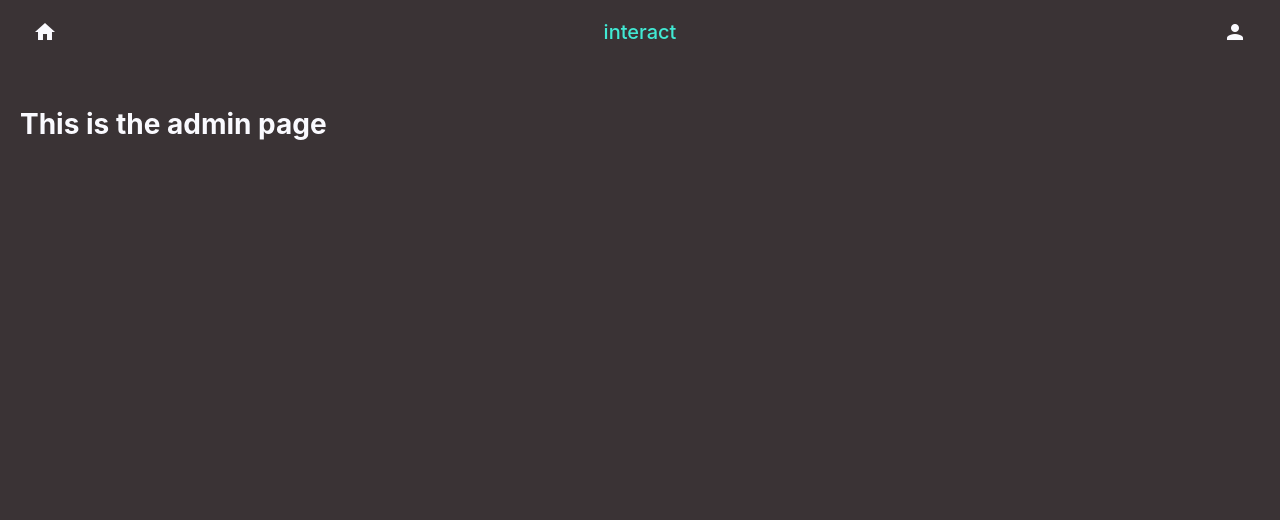
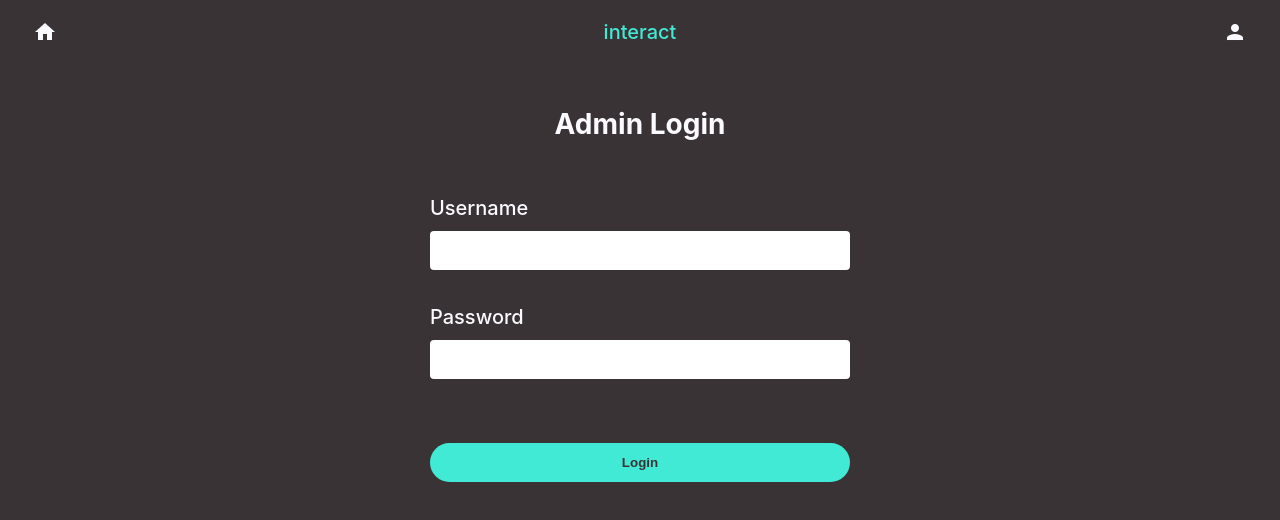
Before and after one commit to koozy0/interact-frontend, a React (Create React App) app: page /admin in a window 1280 px wide. Shown: the top 520 px of the page. Built offline with nearby package versions, Linux system fonts and the light colour scheme.

Commit message:
Update autocomplete functionality and add NotFound page, update Admin page UI

```diff
--- a/src/App.js
+++ b/src/App.js
@@ -2,9 +2,10 @@ import './App.css';
 
 import { Admin, Event, Navbar } from './components';
 import React, { Component } from 'react';
-import { Route, BrowserRouter as Router } from 'react-router-dom';
+import { Route, BrowserRouter as Router, Switch } from 'react-router-dom';
 
 import Home from './components/Home';
+import NotFound from './components/NotFound';
 import { Provider } from 'react-redux';
 import openSocket from 'socket.io-client';
 import store from './store';
@@ -23,9 +24,13 @@ class App extends Component {
         <Router>
           <div className='App'>
             <Navbar />
-            <Route exact path='/' component={Home} />
-            <Route path='/admin' component={Admin} />
-            <Route path='/events/:id' component={Event} />
+
+            <Switch>
+              <Route exact path='/' component={Home} />
+              <Route path='/admin' component={Admin} />
+              <Route path='/events/:id' component={Event} />
+              <Route component={NotFound} />
+            </Switch>
           </div>
         </Router>
       </Provider>
--- a/src/components/Admin.js
+++ b/src/components/Admin.js
@@ -4,10 +4,79 @@ export class Admin extends Component {
   render() {
     return (
       <div className='container'>
-        <h1>This is the admin page</h1>
+        <h1 style={styles.header}>Admin Login</h1>
+        <form style={styles.form}>
+          <div style={styles.inputGrp}>
+            <label for='username' style={styles.label}>
+              Username
+            </label>
+            <input
+              type='text'
+              id='username'
+              autocomplete='off'
+              style={styles.input}
+            />
+          </div>
+
+          <div style={styles.inputGrp}>
+            <label for='password' style={styles.label}>
+              Password
+            </label>
+            <input
+              type='password'
+              id='password'
+              autocomplete='off'
+              style={styles.input}
+            />
+          </div>
+
+          <button type='button' style={styles.login}>
+            Login
+          </button>
+        </form>
       </div>
     );
   }
 }
 
 export default Admin;
+
+const styles = {
+  header: {
+    textAlign: 'center',
+    marginBottom: '48px',
+  },
+  form: {
+    width: '100%',
+    maxWidth: '30em',
+    margin: '0 auto',
+  },
+  inputGrp: {
+    marginBottom: '32px',
+  },
+  label: {
+    display: 'block',
+    marginBottom: '8px',
+    fontWeight: '500',
+    fontSize: '20px',
+  },
+  input: {
+    padding: '12px 16px',
+    width: '100%',
+    border: '0',
+    borderRadius: '4px',
+  },
+  login: {
+    padding: '12px 16px',
+    fontWeight: '600',
+    borderRadius: '32px',
+    border: '0',
+    display: 'block',
+    width: '100%',
+    backgroundColor: '#41EAD4',
+    color: '#3a3335',
+    cursor: 'pointer',
+    marginTop: '64px',
+    outline: 'none',
+  },
+};
--- a/src/components/AutocompleteItem.js
+++ b/src/components/AutocompleteItem.js
@@ -7,7 +7,7 @@ const AutocompleteItem = ({ name, code, clearEventsOnSelect }) => (
     style={styles.autocompleteItem}
     onClick={clearEventsOnSelect}
   >
-    <Link to={`/event/${code}`} style={styles.link}>
+    <Link to={`/events/${code}`} style={styles.link}>
       {name} - #{code}
     </Link>
   </li>
--- /dev/null
+++ b/src/components/NotFound.js
@@ -0,0 +1,28 @@
+import React from 'react';
+
+const NotFound = () => (
+  <div style={styles.wrapper}>
+    <p style={{ ...styles.errorCode, ...styles.textCenter }}>404</p>
+    <p style={{ ...styles.errorMsg, ...styles.textCenter }}>Page Not Found</p>
+  </div>
+);
+
+export default NotFound;
+
+const styles = {
+  wrapper: {
+    position: 'absolute',
+    left: '50%',
+    top: '50%',
+    transform: 'translate(-50%, -50%)',
+  },
+  errorCode: {
+    fontSize: '128px',
+  },
+  errorMsg: {
+    fontSize: '28px',
+  },
+  textCenter: {
+    textAlign: 'center',
+  },
+};
--- a/src/components/Searchbox.js
+++ b/src/components/Searchbox.js
@@ -18,7 +18,7 @@ const Searchbox = ({ onInputChange }) => (
       onChange={onInputChange}
     />
     <Link
-      to='/event'
+      to='/events'
       style={{
         ...styles.searchboxAside,
         ...styles.searchboxAsideRight,
```
